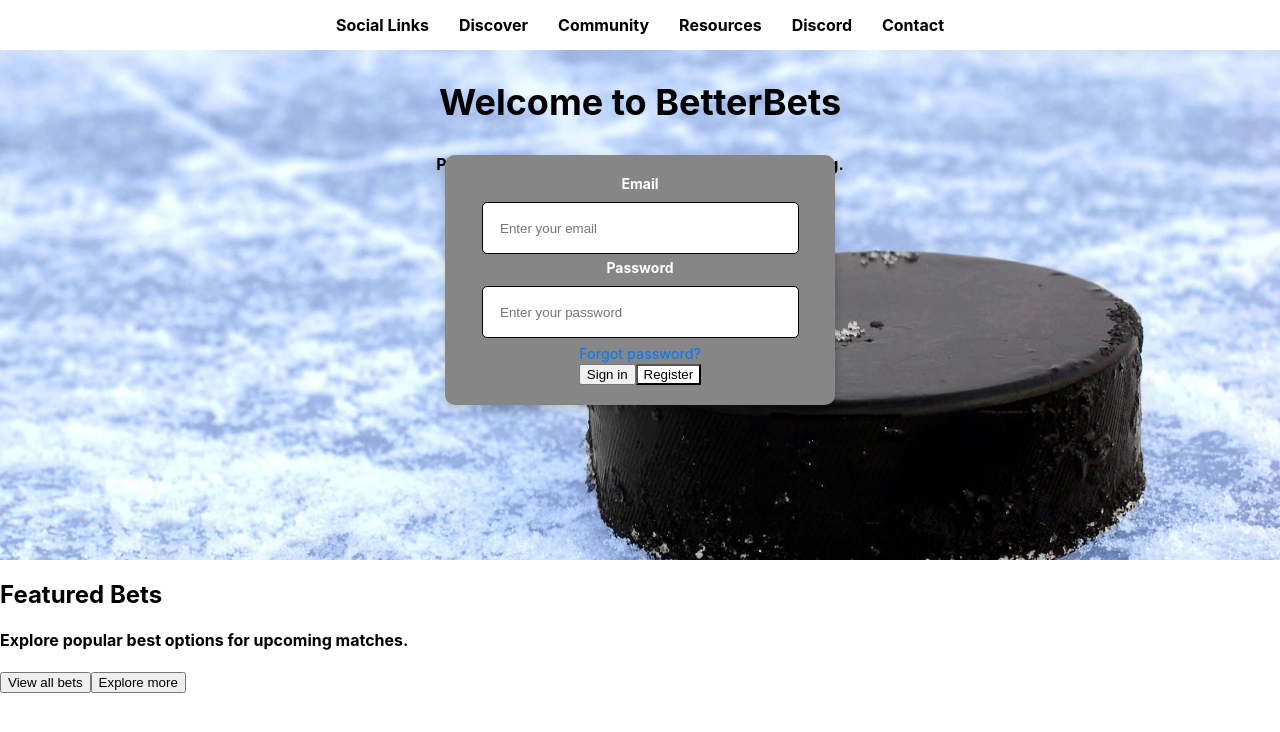
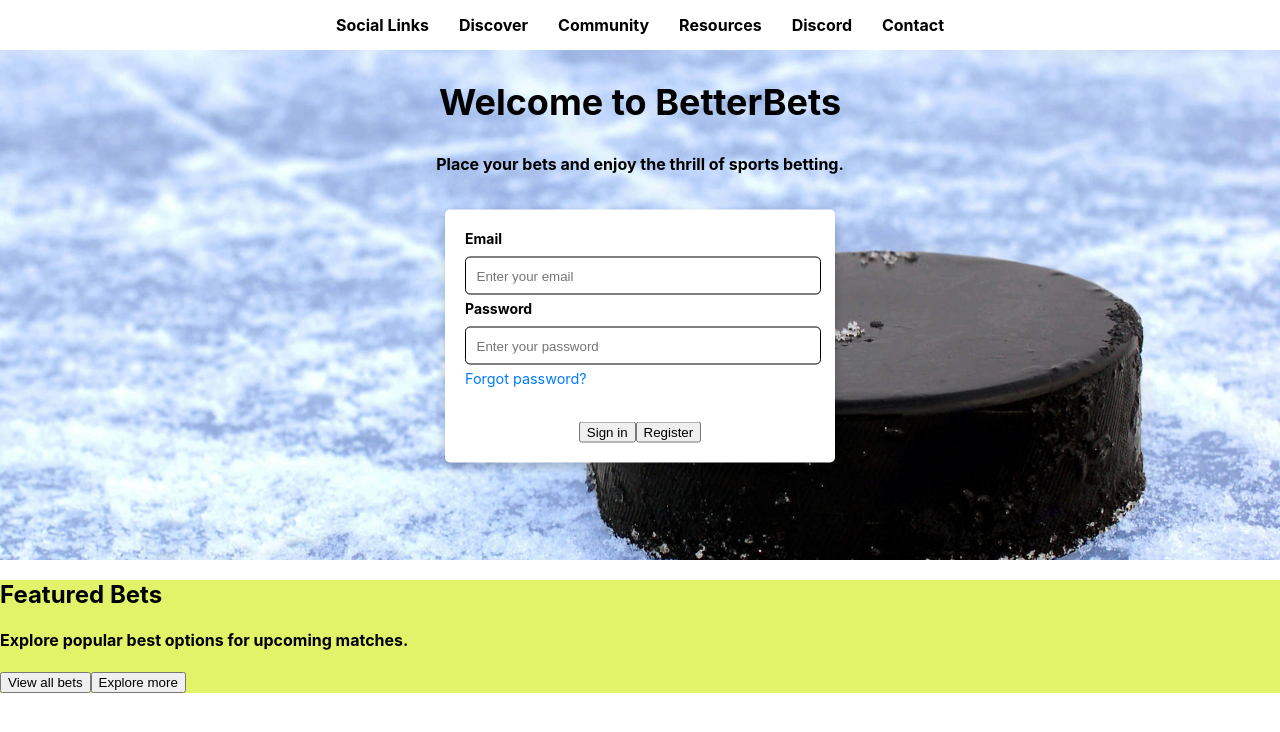
Before and after one commit to julianquiala031/SportsBettingProject, a React (Create React App) app in the folder app-frontend/: page / in a window 1280 px wide. Shown: the top 732 px of the page. Built offline with nearby package versions, Linux system fonts and the light colour scheme.

Commit message:
edited login box

```diff
--- a/app-frontend/src/App.js
+++ b/app-frontend/src/App.jsx
@@ -64,8 +64,12 @@ function App() {
                     <div className={styles.forgotPassword}>
                         <a href="#">Forgot password?</a>
                     </div>
-                    <button type="submit" className={styles.signInbutton}>Sign in</button>
-                    <button type="button" className={styles.registerButton}>Register</button>
+                    <div className={styles.loginButtons}>
+                        <button type="submit" className={styles.signInbutton}>Sign in</button>
+                        <button type="button" className={styles.registerButton}>Register</button>
+
+                    </div>
+
                 </form>
             </div>
         </section>
--- a/app-frontend/src/App.module.css
+++ b/app-frontend/src/App.module.css
@@ -38,12 +38,12 @@
     }
 .loginContainer {
     position: absolute;
-    top: 50%;
+    top: 60%;
     left: 50%;
     transform: translate(-50%, -50%);
-    background: rgb(134, 134, 134);
+    background: rgb(255, 255, 255);
     padding: 20px;
-    border-radius: 10px;
+    border-radius: 5px;
     box-shadow: 0px 4px 10px rgba(0, 0, 0, 0.2);
     z-index: 2;
     width: 350px;
@@ -51,33 +51,42 @@
     }
 
 .loginBox input {
-    width: 80%;
-    padding: 5%;
+    width: 95%;
+    padding: 3%;
     margin: 5px 0;
     border: 1px solid #000000;
     border-radius: 5px;
     }
 .loginBox label {
-    color: #ffffff;
+    color: #000000;
+    text-align: left;
     font-size: 14px;
     font-weight: bold;
     display: block; /* Ensures it appears above the input */
     margin-bottom: 5px;
-  }
+    }
 
 .forgotPassword a {
+    display: flex;
     font-size: 0.9rem;
     text-decoration: none;
     color: #007bff;
     }
+
 .signInButton {
-    background: rgb(255, 255, 255);
-    color: white;
+
     cursor: pointer;
-        }
+    margin-top: 10%;
+
+    }
 
 .registerButton {
-    background: #ffffff;
-    color: rgb(0, 0, 0);
+
     cursor: pointer;
+    margin-top: 10%;
 }
+.featuredBetsContainer {
+    background-color: #E3F369;
+
+
+}
```
